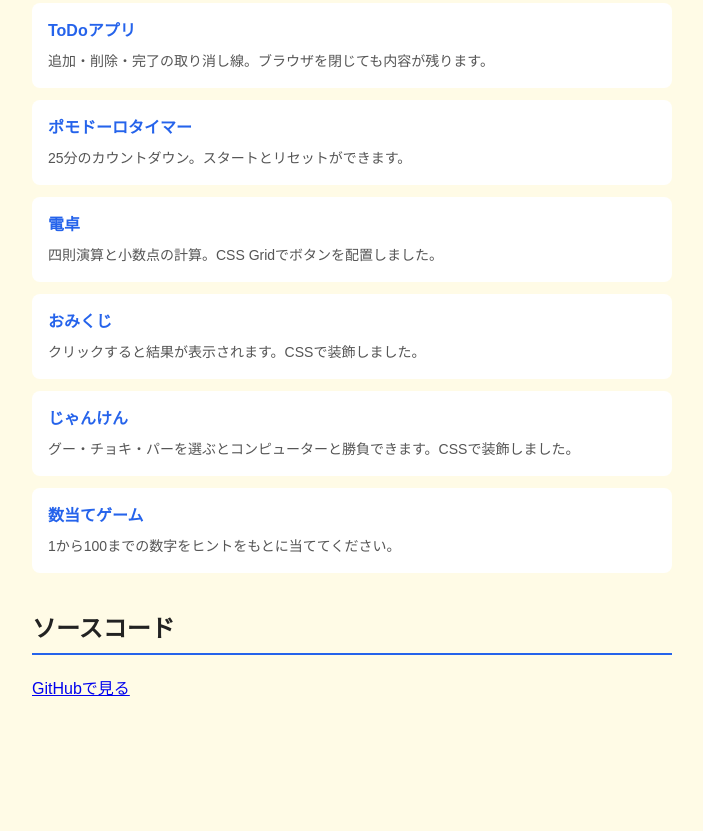
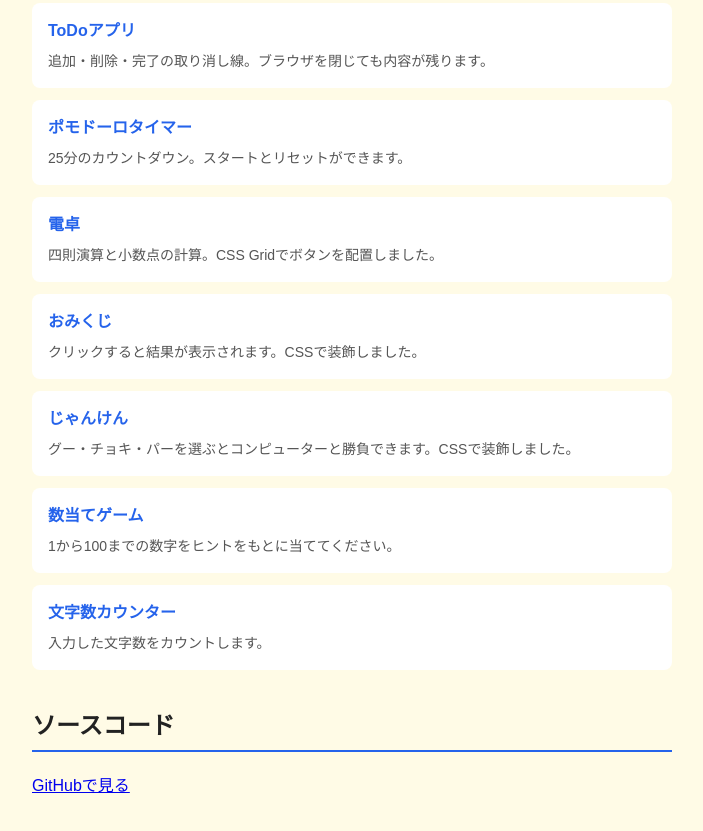
Before and after one commit to webcreator-fuma/todo-app, a plain HTML site: page index.html in a window 1280 px wide. Shown: the part 567-1398 px from the top of the page, without its empty margins (288-991 px from the left). Before the commit the page ends 1309 px from the top, so only its background shows below. Drawn offline with Linux system fonts and the light colour scheme.

Commit message:
Add files via upload

```diff
--- a/index.html
+++ b/index.html
@@ -55,6 +55,10 @@
     <a href="guess.html">数当てゲーム</a>
     <p>1から100までの数字をヒントをもとに当ててください。</p>
   </div>
+   <div class="card">
+    <a href="counter.html">文字数カウンター</a>
+    <p>入力した文字数をカウントします。</p>
+  </div>
   <h2>ソースコード</h2>
   <p><a href="https://github.com/webcreator-fuma/todo-app">GitHubで見る</a></p>
 </body>
```
